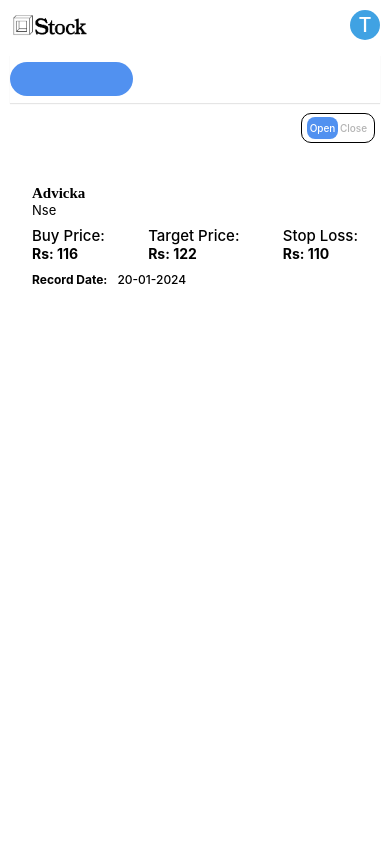
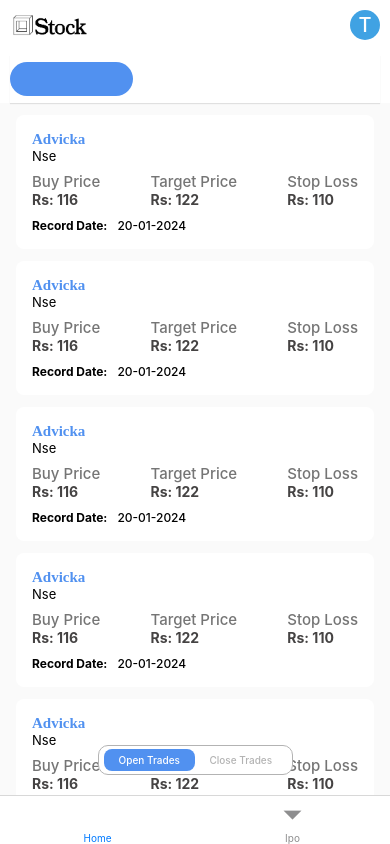
Before and after one commit to Zenithcodes/trade_app_frontend, a React Native app: screen / in a window 390 px wide. Built offline with nearby package versions, Linux system fonts and the light colour scheme; grey boxes are pictures that could not be loaded.

Commit message:
toggle switch and ui enhancement

```diff
--- a/App.tsx
+++ b/App.tsx
@@ -11,11 +11,11 @@ const App = () => {
     <View style={{flex:1}}>
     <MainHeader />
     <NavigationContainer>
-      {/* <BottomTab.Navigator screenOptions={{headerShown:false}}>
-        <BottomTab.Screen name="Home" component={Home} />
+      <BottomTab.Navigator screenOptions={{headerShown:false}}>
+        <BottomTab.Screen name="Home" options={{tabBarIcon: ({ color }) => (<Image source={require('../trade_app_frontend/src/assests/logo/homeIcon.svg')} />)}} component={Home} />
         <BottomTab.Screen name="Ipo" component={Ipo} />
-      </BottomTab.Navigator> */}
-      <Home />
+      </BottomTab.Navigator>
+      {/* <Home /> */}
     </NavigationContainer>
     </View>
   );
--- a/src/components/common/StockCard.tsx
+++ b/src/components/common/StockCard.tsx
@@ -14,16 +14,16 @@ const StockCard = ({ name, targetPrice, stopLoss, buyPrice, createdAt }: any) =>
             </StockName>
             <StockPriceConttainer>
                 <StockPriceName>
-                    <StockPriceData>Buy Price:</StockPriceData>
-                    <Text style={{fontWeight:'700'}}>Rs: {buyPrice}</Text>
+                    <StockPriceData>Buy Price</StockPriceData>
+                    <Text style={{fontWeight:'700', color:"#454343"}}>Rs: {buyPrice}</Text>
                 </StockPriceName>
                 <StockPriceName>
-                    <StockPriceData>Target Price:</StockPriceData>
-                    <Text style={{fontWeight:'700'}}>Rs: {targetPrice}</Text>
+                    <StockPriceData>Target Price</StockPriceData>
+                    <Text style={{fontWeight:'700', color:"#454343"}}>Rs: {targetPrice}</Text>
                 </StockPriceName>
                 <StockPriceName>
-                    <StockPriceData>Stop Loss:</StockPriceData>
-                    <Text style={{fontWeight:'700'}}>Rs: {stopLoss}</Text>
+                    <StockPriceData>Stop Loss</StockPriceData>
+                    <Text style={{fontWeight:'700', color:"#454343"}}>Rs: {stopLoss}</Text>
                 </StockPriceName>
             </StockPriceConttainer>
             <StockRecordDate>
@@ -37,7 +37,7 @@ const StockCard = ({ name, targetPrice, stopLoss, buyPrice, createdAt }: any) =>
 export default StockCard
 const StockContainer = styled(View)`
 padding: 16px;
-margin: 16px;
+margin:12px 16px 0px 16px;
 border-radius: 8px;
 background-color: #ffffff;
 shadow-color: #000000;
@@ -56,7 +56,8 @@ const StockNameText = styled(Text)`
 const StockNameHeading = styled(Text)`
 font-size: 15px;
 font-family: serif;
-font-weight: bold;
+font-weight: 700;
+color:#5191f0;
 `
 const StockPriceConttainer = styled(View)`
 width: 100%;
@@ -75,6 +76,7 @@ margin:0;
 const StockPriceData = styled(Text)`
   font-size: 15px;
   font-weight: 500;
+  color:#757575;
 `
 const StockRecordDate = styled(View)`
   display: flex;
--- a/src/components/intra-day/index.tsx
+++ b/src/components/intra-day/index.tsx
@@ -1,9 +1,9 @@
 import React, { useState } from "react";
-import { View, Switch, Text } from "react-native";
+import { View, Switch, Text, ScrollView } from "react-native";
 import StockCard from "../common/StockCard";
 import styled from "styled-components/native";
 import { ToggleSwitch } from "..";
-import { SwitchComponent } from "../../shared/styled-component";
+import { List, Scroll, SwitchComponent } from "../../shared/styled-component";
 
 interface Stock {
     name: string;
@@ -32,15 +32,46 @@ const IntraDay: React.FC = () => {
             buyPrice: 60,
             status: "close",
             createdAt: "20-01-2024"
-        }
+        },
+        {
+            name: "advicka",
+            targetPrice: 122,
+            stopLoss: 110,
+            buyPrice: 116,
+            status: "open",
+            createdAt: "20-01-2024"
+        },
+        {
+            name: "advicka",
+            targetPrice: 122,
+            stopLoss: 110,
+            buyPrice: 116,
+            status: "open",
+            createdAt: "20-01-2024"
+        },
+        {
+            name: "advicka",
+            targetPrice: 122,
+            stopLoss: 110,
+            buyPrice: 116,
+            status: "open",
+            createdAt: "20-01-2024"
+        },
+        {
+            name: "advicka",
+            targetPrice: 122,
+            stopLoss: 110,
+            buyPrice: 116,
+            status: "open",
+            createdAt: "20-01-2024"
+        },
     ];
     const filteredStockData = tradeSelectedTab === 0 ? stockData.filter(stock => stock.status === "open") : stockData.filter(stock => stock.status === "close");
     console.log(filteredStockData)
     return (
-        <IntradayStockList>
-            <SwitchComponent>
-                <ToggleSwitch setTradeSelectedTab={setTradeSelectedTab} />
-            </SwitchComponent>
+        <>
+        <Scroll>
+        <List>
             {filteredStockData.map((stock, index) => (
                 <StockCard
                     key={index}
@@ -51,14 +82,13 @@ const IntraDay: React.FC = () => {
                     createdAt={stock.createdAt}
                 />
             ))}
-        </IntradayStockList>
+        </List>
+        </Scroll>
+         <SwitchComponent>
+         <ToggleSwitch setTradeSelectedTab={setTradeSelectedTab} />
+     </SwitchComponent>
+     </>
     );
 };
 
-export default IntraDay;
-const IntradayStockList = styled(View)`
-width:100%;
-height: 100%;
-background: white;
-transition: all 0.5s ease-in-out; /* Smooth transition */
-`
+export default IntraDay
--- a/src/components/long-term/index.tsx
+++ b/src/components/long-term/index.tsx
@@ -3,7 +3,7 @@ import StockCard from "../common/StockCard"
 import styled from "styled-components/native"
 import { useState } from "react";
 import { ToggleSwitch } from "..";
-import { SwitchComponent } from "../../shared/styled-component";
+import { List, Scroll, SwitchComponent } from "../../shared/styled-component";
 
 const LongTerm = () => {
     const [tradeSelectedTab, setTradeSelectedTab] = useState(0);
@@ -27,10 +27,9 @@ const LongTerm = () => {
         }]
     const filteredStockData = tradeSelectedTab === 0 ? stockData.filter(stock => stock.status === "open") : stockData.filter(stock => stock.status === "close");
     return (
-        <LongStockList>
-            <SwitchComponent>
-                <ToggleSwitch setTradeSelectedTab={setTradeSelectedTab} />
-            </SwitchComponent>
+        <>
+        <Scroll>
+        <List>
             {filteredStockData.map((stock, index) => (
                 <StockCard
                     key={index}
@@ -41,13 +40,13 @@ const LongTerm = () => {
                     createdAt={stock.createdAt}
                 />
             ))}
-        </LongStockList>
+        </List>
+        </Scroll>
+        <SwitchComponent>
+                <ToggleSwitch setTradeSelectedTab={setTradeSelectedTab} />
+            </SwitchComponent>
+        </>
     )
 }
 
 export default LongTerm;
-const LongStockList = styled(View)`
-width:100%;
-height: 100%;
-background: white;
-`
--- a/src/components/main-header/index.tsx
+++ b/src/components/main-header/index.tsx
@@ -19,7 +19,7 @@ flex-direction: row;
 align-items: center;
 justify-content: space-between;
 width: 100%;
-border-bottom-color: FEFBF6;
+border-bottom:1px solid black;
 padding: 10px 10px 0px 10px;
 background-color: white;
 
--- a/src/components/short-term/index.tsx
+++ b/src/components/short-term/index.tsx
@@ -1,28 +1,30 @@
-import { Switch, Text, View } from "react-native"
-import StockCard from "../common/StockCard"
-import styled from "styled-components/native"
-import { useState } from "react";
-import { ToggleSwitch } from "..";
-import { SwitchComponent } from "../../shared/styled-component";
+import {ScrollView, Switch, Text, View} from 'react-native';
+import StockCard from '../common/StockCard';
+import styled from 'styled-components/native';
+import {useState} from 'react';
+import {ToggleSwitch} from '..';
+import {List, Scroll, SwitchComponent} from '../../shared/styled-component';
 
 const ShortTerm = () => {
   const [tradeSelectedTab, setTradeSelectedTab] = useState(0);
   const stockData = [
     {
-            name: "JK Tyre & Industries",
+      name: 'JK Tyre & Industries',
       targetPrice: 600,
       stopLoss: 400,
       buyPrice: 440,
-            status: "open",
-            createdAt: "20-01-2024"
-        }
-    ]
-    const filteredStockData = tradeSelectedTab === 0 ? stockData.filter(stock => stock.status === "open") : stockData.filter(stock => stock.status === "close");
+      status: 'open',
+      createdAt: '20-01-2024',
+    },
+  ];
+  const filteredStockData =
+    tradeSelectedTab === 0
+      ? stockData.filter(stock => stock.status === 'open')
+      : stockData.filter(stock => stock.status === 'close');
   return (
-        <ShortStockList>
-            <SwitchComponent>
-                <ToggleSwitch setTradeSelectedTab={setTradeSelectedTab} />
-            </SwitchComponent>
+    <>
+      <Scroll>
+        <List>
           {filteredStockData.map((stock, index) => (
             <StockCard
               key={index}
@@ -33,14 +35,13 @@ const ShortTerm = () => {
               createdAt={stock.createdAt}
             />
           ))}
-        </ShortStockList>
-    )
-}
+        </List>
+      </Scroll>
+      <SwitchComponent>
+        <ToggleSwitch setTradeSelectedTab={setTradeSelectedTab} />
+      </SwitchComponent>
+    </>
+  );
+};
 
 export default ShortTerm;
-const ShortStockList = styled(View)`
-width:100%;
-height: 100%;
-background: white;
-transition: all 0.5s ease-in-out;
-`
--- a/src/components/toggleSwitch/index.tsx
+++ b/src/components/toggleSwitch/index.tsx
@@ -8,15 +8,15 @@ const ToggleSwitch = ({ setTradeSelectedTab }: any) => {
         setSelectedTab(value)
     }
     return (
-        <View style={{ width: "20%", height: 30, borderRadius: 10, borderWidth: 0.5, flexDirection: "row", alignItems: "center", paddingLeft: 5, paddingRight: 5, backgroundColor: "white" }}>
+        <View style={{ width: "50%", height: 30, borderRadius: 10, borderWidth:1, flexDirection: "row", alignItems: "center", paddingLeft: 5, paddingRight: 5, backgroundColor: "white", borderColor:"#b3b3b3" }}>
             <TouchableOpacity style={{ width: "50%", height: 22, backgroundColor: selectedTab === 0 ? '#5191f0' : 'white', borderRadius: 8, justifyContent: "center", alignItems: "center" }} onPress={() => handleSelectedTab(0)}>
                 <Text style={{ color: selectedTab === 0 ? "#fff" : "#b3b3b3", fontSize: 10, fontWeight: '500' }}>
-                    Open
+                    Open Trades
                 </Text>
             </TouchableOpacity>
             <TouchableOpacity style={{ width: "50%", height: 22, backgroundColor: selectedTab === 1 ? '#5191f0' : 'white', borderRadius: 8, justifyContent: "center", alignItems: "center" }} onPress={() => handleSelectedTab(1)}>
                 <Text style={{ color: selectedTab === 1 ? "#fff" : "#b3b3b3", fontSize: 10, fontWeight: '500' }}>
-                    Close
+                    Close Trades
                 </Text>
             </TouchableOpacity>
         </View>
--- a/src/shared/styled-component/index.tsx
+++ b/src/shared/styled-component/index.tsx
@@ -1,13 +1,20 @@
-import { View } from "react-native"
+import { ScrollView, View } from "react-native"
 import styled from "styled-components/native"
 
 export const SwitchComponent = styled(View)`
 width: 100%;
-margin-left: -5px;
 display: flex;
-flex-direction: row;
-justify-content: flex-end;
-padding: 10px;
-border-radius: 8px;
-transition: all 0.5s ease-in-out; /* Smooth transition */
+justify-content:center;
+align-items:center;
+position:absolute;
+bottom:20px;
 `
+export const Scroll = styled(ScrollView)`
+background-color:#fafafa;
+`
+export const List = styled(View)`
+width:100%;
+height: 100vh;
+background: #fafafa;
+padding-bottom:60px;
+`
```
Also changed, not shown: src/assests/logo/homeIcon.svg (added), src/components/short-term/style.ts (added). Lines whose indentation alone changed are shown as unchanged.
